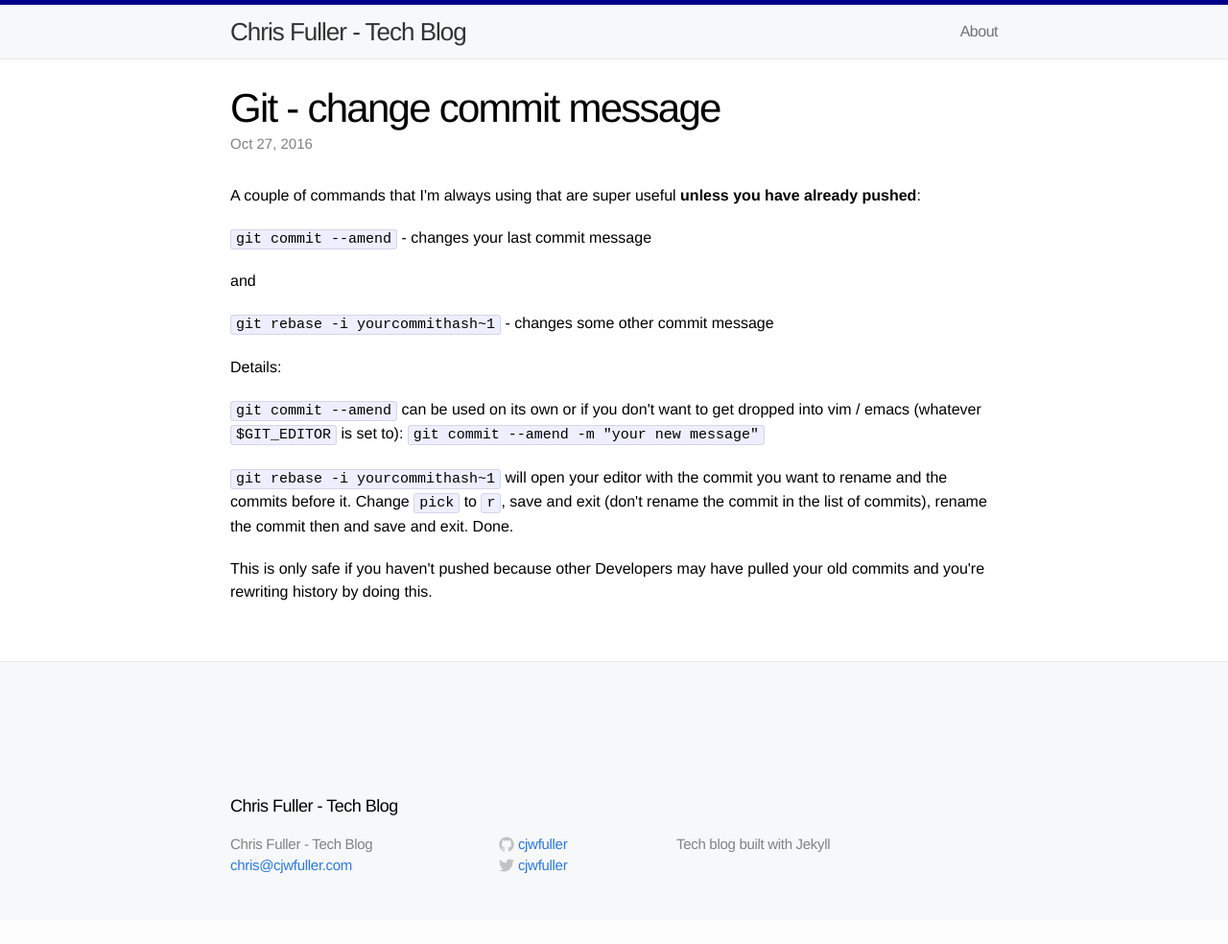
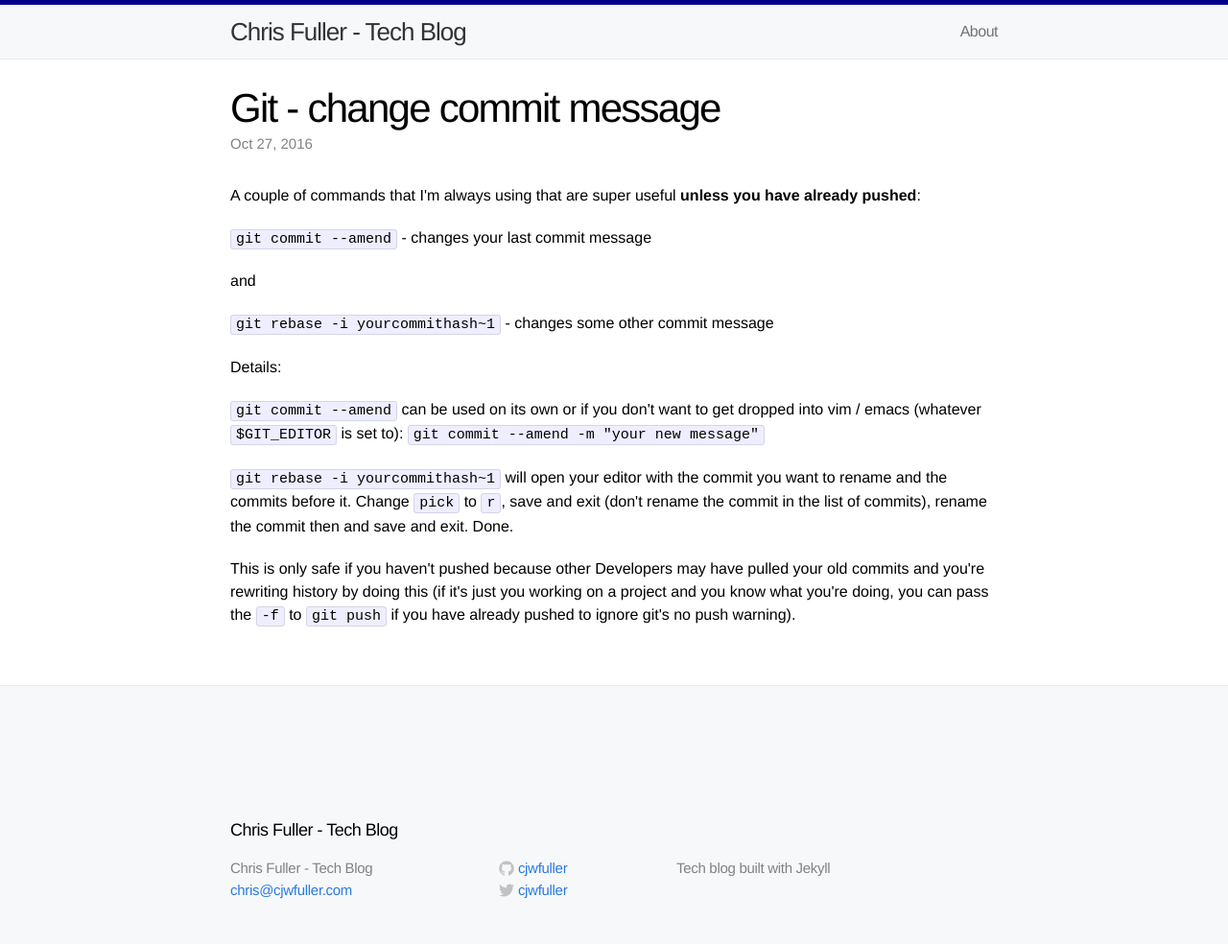
Before and after one commit to cjwfuller/cjwfuller.github.io, a Jekyll site: the page built from _posts/2016-10-27-git-change-commit-message.html, in a window 1280 px wide. Shown: the whole page at 96% size. Built offline with Jekyll 4.4.1, drawn with Linux system fonts in a browser that asks for light colours; nearby versions of some CDN libraries; comment, search, counter and statistics services are not loaded; before the commit the page ends 959 px from its top, so only the background shows below that.

Commit message:
add note about force-push

```diff
--- a/_posts/2016-10-27-git-change-commit-message.html
+++ b/_posts/2016-10-27-git-change-commit-message.html
@@ -24,4 +24,4 @@ comments: true
 
 <p><code>git rebase -i yourcommithash~1</code> will open your editor with the commit you want to rename and the commits before it.  Change <code>pick</code> to <code>r</code>, save and exit (don't rename the commit in the list of commits), rename the commit then and save and exit.  Done.</p>
 
-<p>This is only safe if you haven't pushed because other Developers may have pulled your old commits and you're rewriting history by doing this.</p>
+<p>This is only safe if you haven't pushed because other Developers may have pulled your old commits and you're rewriting history by doing this (if it's just you working on a project and you know what you're doing, you can pass the <code>-f</code> to <code>git push</code> if you have already pushed to ignore git's no push warning).</p>
```
